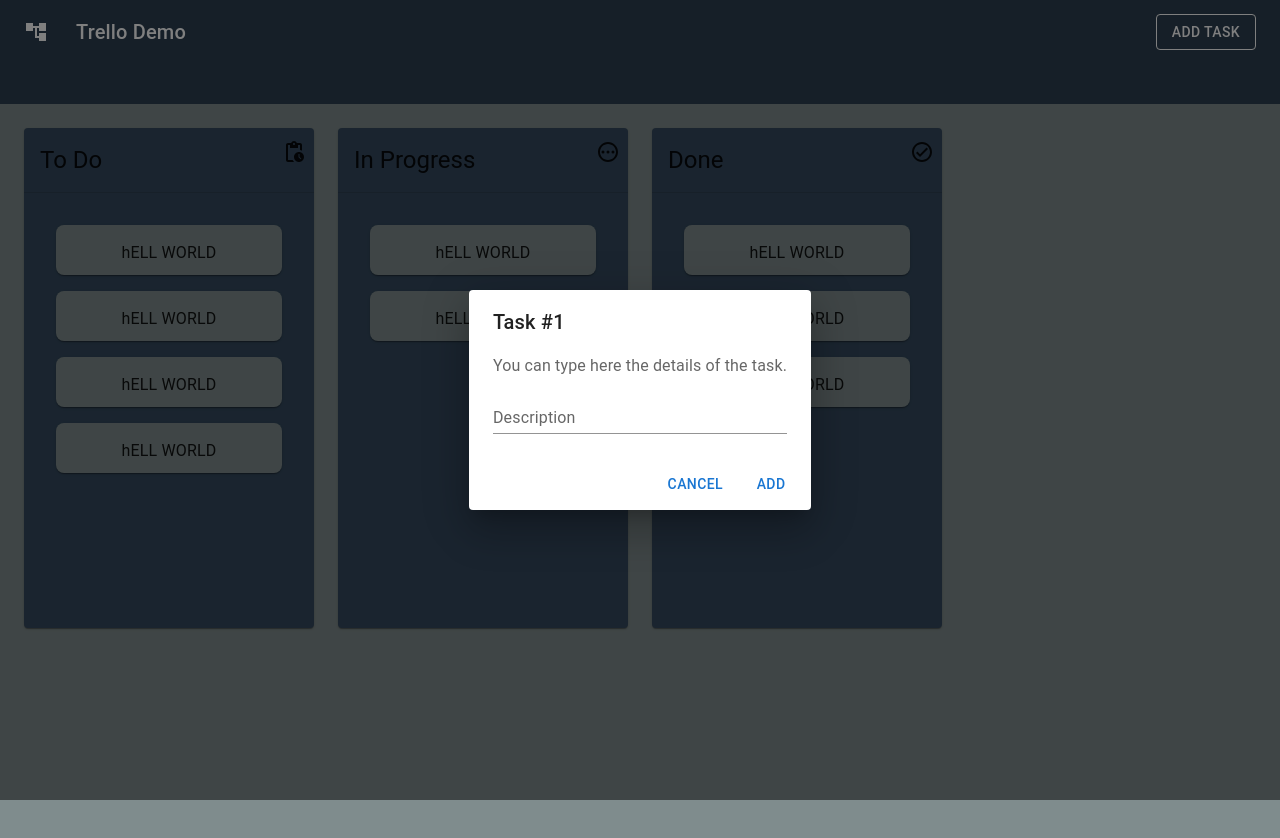
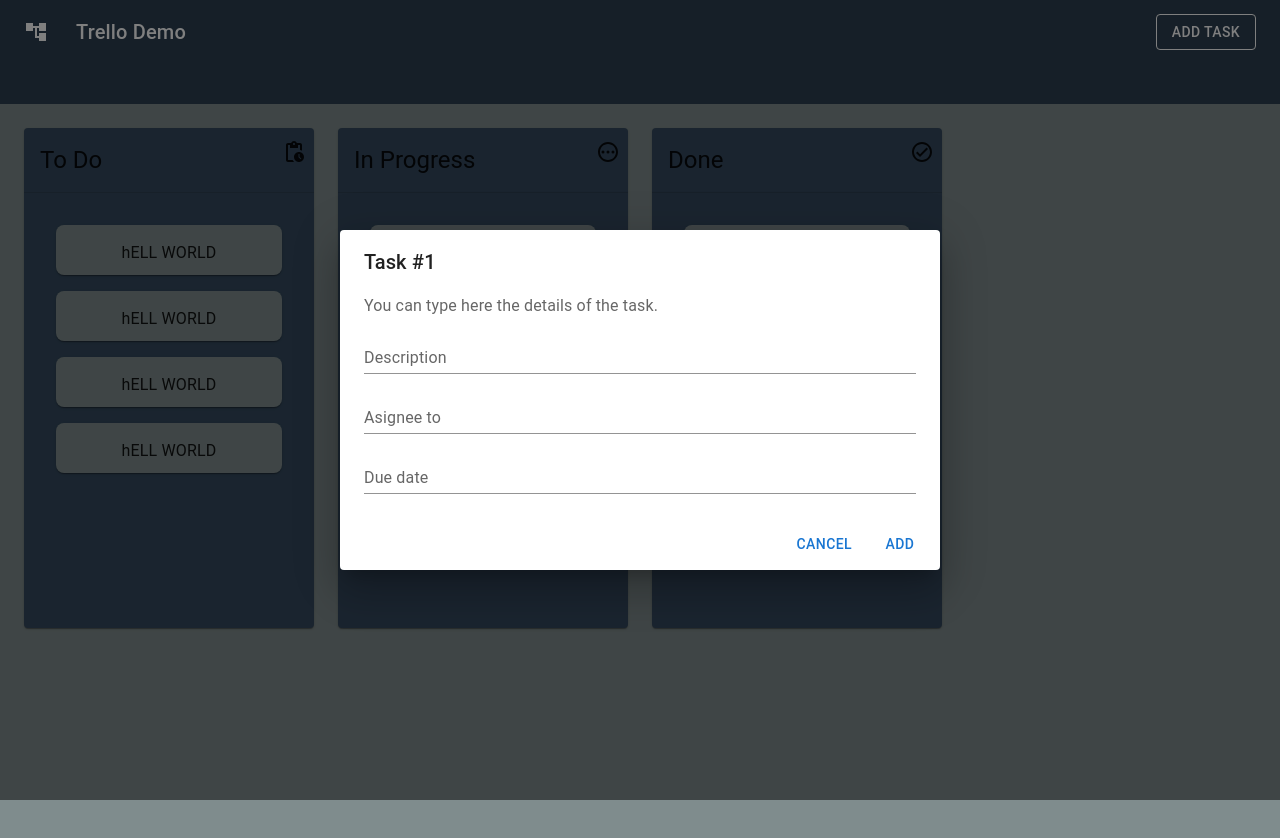
Before and after one commit to Usernamek-dot/M3U2TrelloApp-usernamekdot, a React (Create React App) app in the folder my-app/: page / in a window 1280 px wide. Both pictures are taken after a click on the button "ADD TASK". Shown: the top 838 px of the page. Built offline with nearby package versions, Linux system fonts and the light colour scheme.

Commit message:
StaticFrontEnd.v2.2/Adding fields to form/

```diff
--- a/my-app/src/components/AddForm/index.js
+++ b/my-app/src/components/AddForm/index.js
@@ -45,6 +45,24 @@ export default function AlertDialog() {
             fullWidth
             variant="standard"
           />
+          <TextField
+            autoFocus
+            margin="dense"
+            id="asignee"
+            label="Asignee to"
+            type="text"
+            fullWidth
+            variant="standard"
+          />
+          <TextField
+            autoFocus
+            margin="dense"
+            id="dueDate"
+            label="Due date"
+            type="text"
+            fullWidth
+            variant="standard"
+          />
         </DialogContent>
         <DialogActions>
           <Button onClick={handleClose}>Cancel</Button>
```
